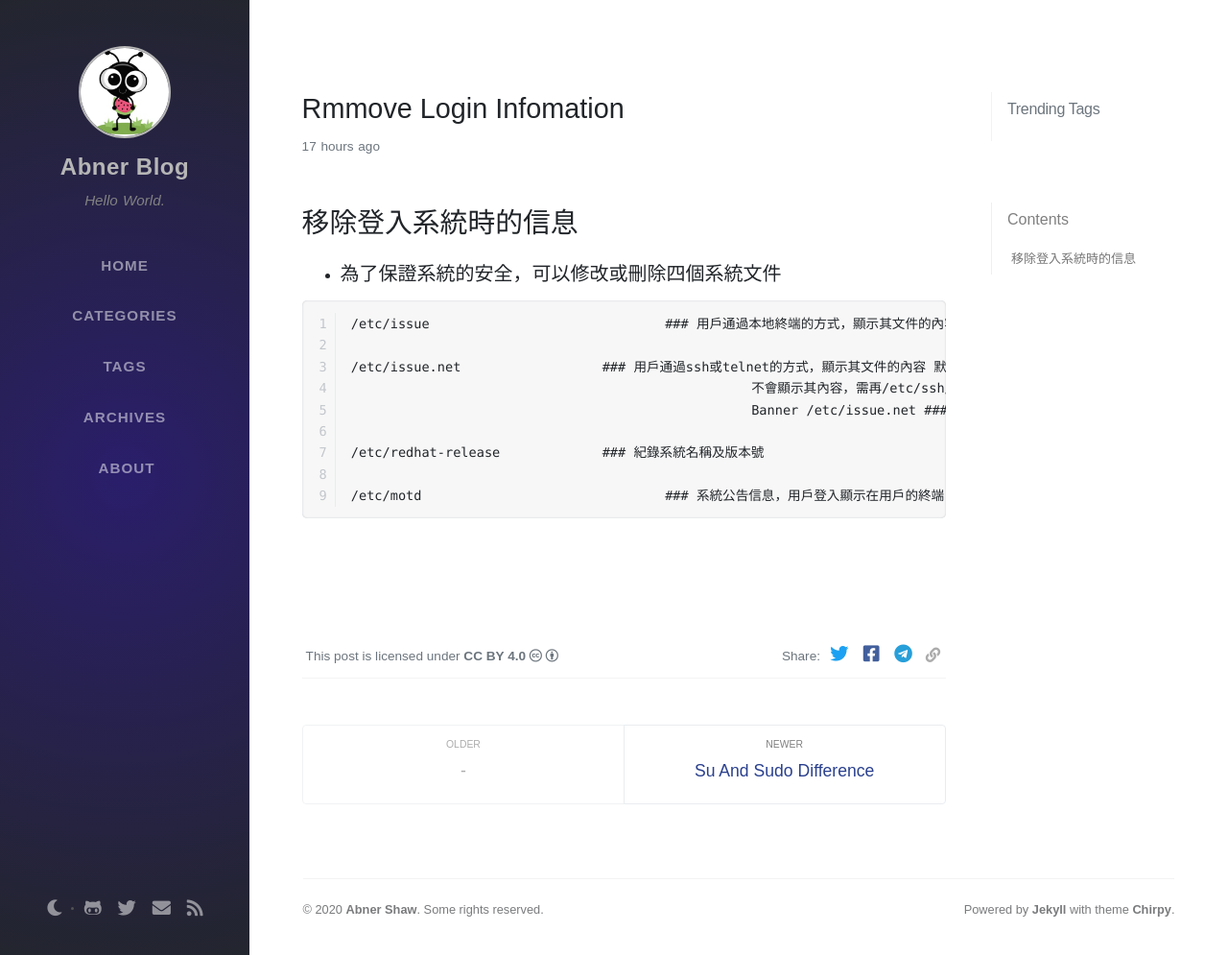
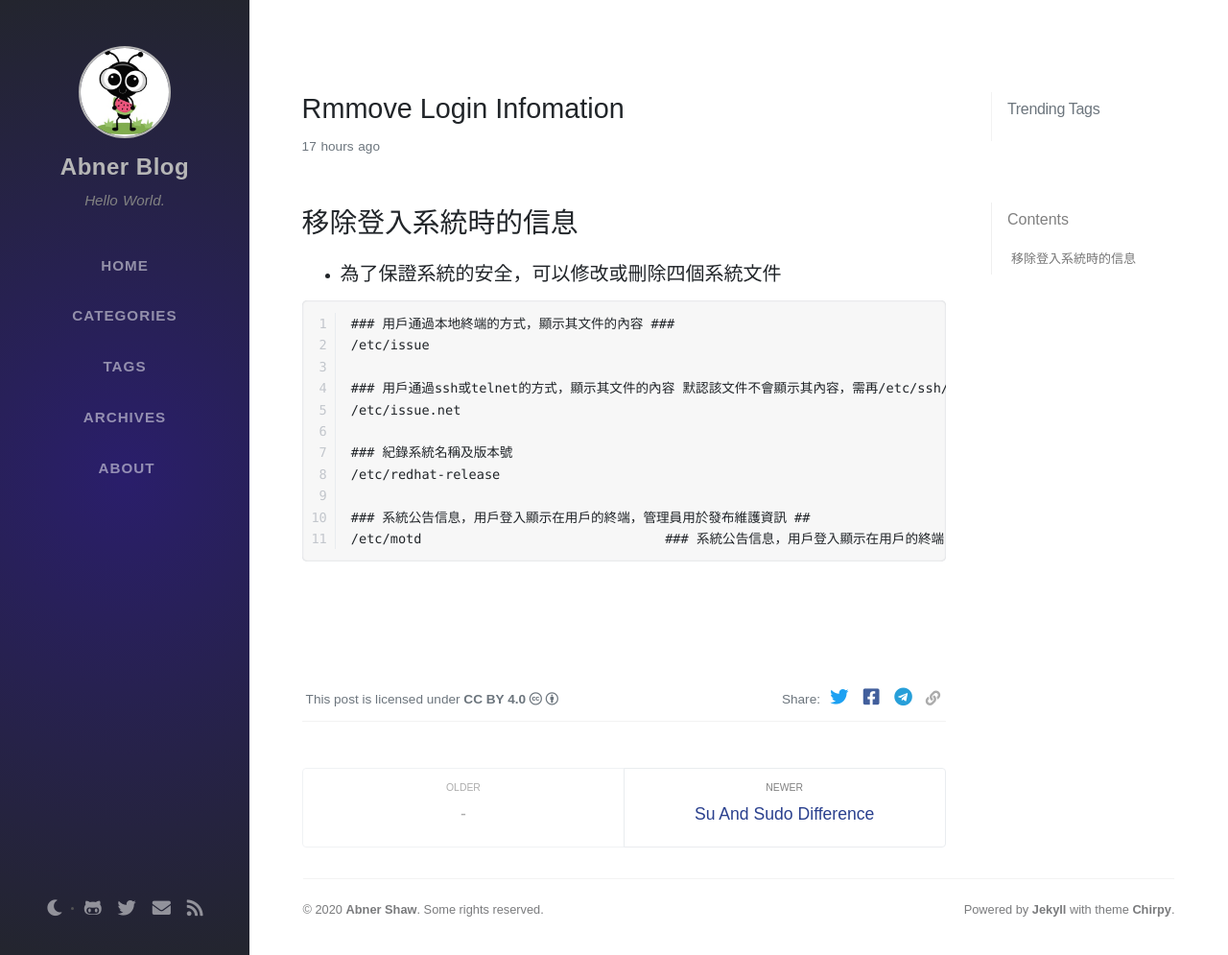
Before and after one commit to abnershaw/abnershaw.github.io, a Jekyll site: the page built from _posts/2020-03-22-rmmove-login-infomation.md, in a window 1280 px wide and 995 px high. Shown: the whole window at 96% size. Built offline with Jekyll 4.4.1, drawn with Linux system fonts in a browser that asks for light colours; nearby versions of some CDN libraries; some web fonts are replaced; comment, search, counter and statistics services are not loaded.

Commit message:
Update 2020-03-22-rmmove-login-infomation.md
32424

````diff
--- a/_posts/2020-03-22-rmmove-login-infomation.md
+++ b/_posts/2020-03-22-rmmove-login-infomation.md
@@ -3,13 +3,15 @@
 - ### 為了保證系統的安全，可以修改或刪除四個系統文件
 
 ```
-/etc/issue				### 用戶通過本地終端的方式，顯示其文件的內容 ###
+### 用戶通過本地終端的方式，顯示其文件的內容 ###
+/etc/issue
 
-/etc/issue.net			### 用戶通過ssh或telnet的方式，顯示其文件的內容 默認該文件
-						   不會顯示其內容，需再/etc/ssh/sshd_config添加
-						   Banner /etc/issue.net ###
+### 用戶通過ssh或telnet的方式，顯示其文件的內容 默認該文件不會顯示其內容，需再/etc/ssh/sshd_config添加  Banner /etc/issue.net ###
+/etc/issue.net
 
-/etc/redhat-release		### 紀錄系統名稱及版本號
+### 紀錄系統名稱及版本號
+/etc/redhat-release
 
+### 系統公告信息，用戶登入顯示在用戶的終端，管理員用於發布維護資訊 ##
 /etc/motd				### 系統公告信息，用戶登入顯示在用戶的終端，管理員用於發布維護資訊 ###
 ```
````
